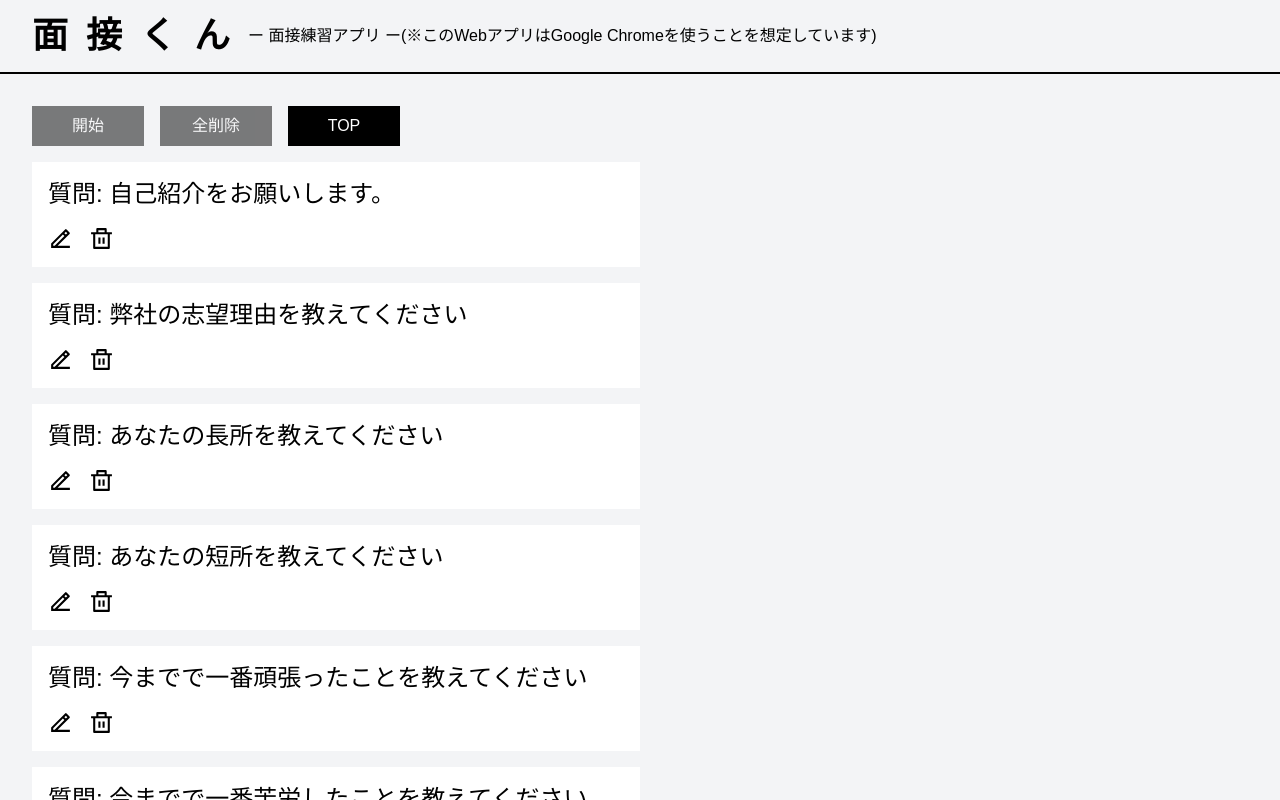
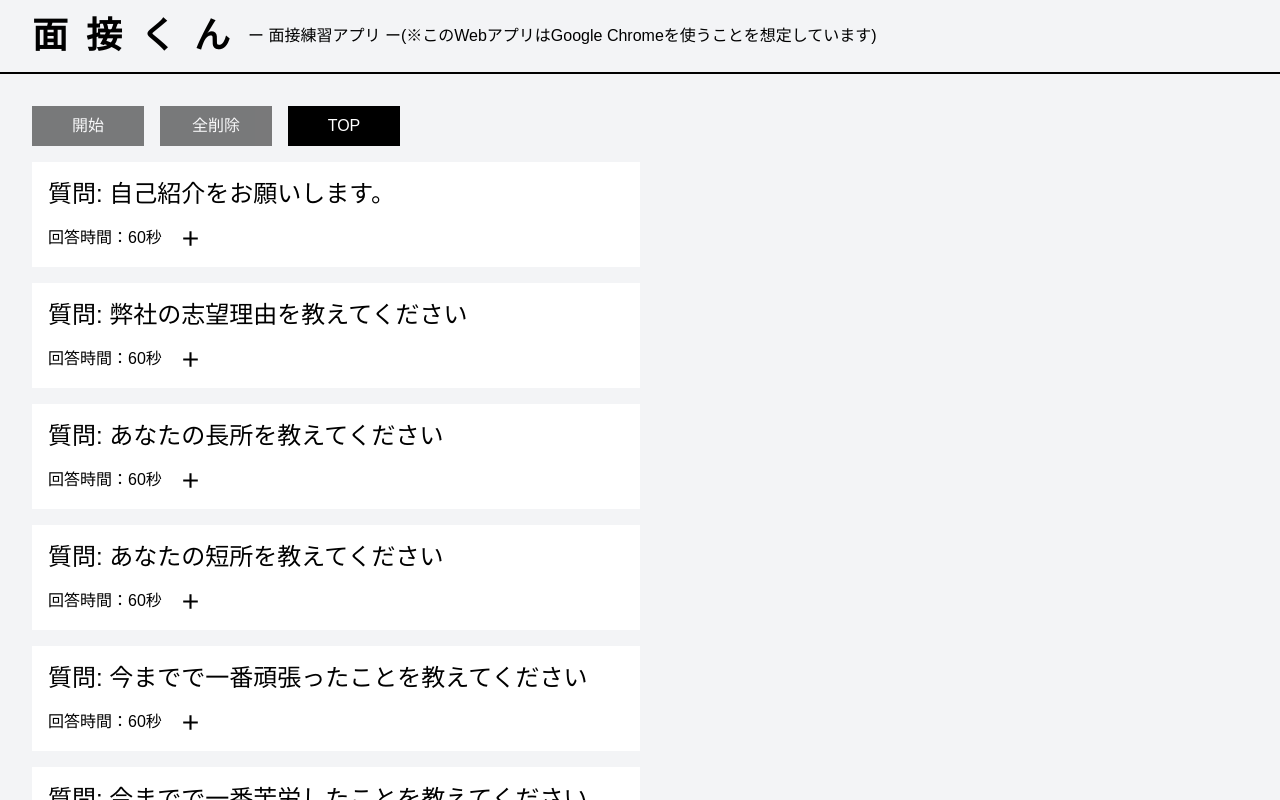
Before and after one commit to NozomuTsuruta/mensetu-kun, a Next.js app: page / in a window 1280 px wide. Both pictures are taken after a click on the button "頻出". Shown: the top 800 px of the page. Built offline with nearby package versions, Linux system fonts and the light colour scheme; a web font is replaced by a local one.

Commit message:
add: 頻出質問を追加できるよ質問を追加できるようにした

```diff
--- a/src/components/Item.tsx
+++ b/src/components/Item.tsx
@@ -1,16 +1,22 @@
 import { FC, useState } from "react";
-import { RiDeleteBinLine, RiEdit2Line } from "react-icons/ri";
+import { RiAddFill, RiDeleteBinLine, RiEdit2Line } from "react-icons/ri";
 import { useDispatch } from "react-redux";
-import { deleteQuestion, updateQustion } from "../redux/questions/actions";
+import {
+  createQuestion,
+  deleteQuestion,
+  updateQustion,
+} from "../redux/questions/actions";
 import { IQuestion } from "../redux/questions/types";
 import { Form } from "./Form";
 
 type IProps = {
   id: string;
   text: string;
+  second: number;
+  isFrequent: boolean;
 };
 
-export const Item: FC<IProps> = ({ id, text }) => {
+export const Item: FC<IProps> = ({ id, text, second, isFrequent }) => {
   const [edit, setEdit] = useState(false);
   const dispatch = useDispatch();
   const deleteItem = () => {
@@ -22,6 +28,9 @@ export const Item: FC<IProps> = ({ id, text }) => {
     dispatch(updateQustion(id, data));
     setEdit(false);
   };
+  const addItem = () => {
+    dispatch(createQuestion({ text, second }));
+  };
 
   return edit ? (
     <Form mode="edit" submit={submit} text={text} setEdit={setEdit} />
@@ -29,12 +38,21 @@ export const Item: FC<IProps> = ({ id, text }) => {
     <div className="group p-4 bg-white mb-4 min-w-80 w-1/2">
       <h2 className="text-2xl">質問: {text}</h2>
       <div className="flex mt-4">
+        <p className="mr-4">回答時間：{second}秒</p>
+        {isFrequent ? (
+          <button onClick={addItem}>
+            <RiAddFill className="icon" size={25} />
+          </button>
+        ) : (
+          <>
             <button className="mr-4" onClick={() => setEdit(true)}>
               <RiEdit2Line className="icon" size={25} />
             </button>
             <button onClick={deleteItem}>
               <RiDeleteBinLine className="icon" size={25} />
             </button>
+          </>
+        )}
       </div>
     </div>
   );
--- a/src/components/List.tsx
+++ b/src/components/List.tsx
@@ -4,12 +4,19 @@ import { Item } from "./Item";
 
 type IProps = {
   list: IQuestion[];
+  isFrequent: boolean;
 };
 
-export const List: FC<IProps> = ({ list }) => (
-  <ul>
-    {list.map(({ id, text }) => (
-      <Item key={id} id={id} text={text} />
+export const List: FC<IProps> = ({ list, isFrequent }) => (
+  <ul className="mb-8">
+    {list.map(({ id, text, second }) => (
+      <Item
+        key={id}
+        id={id}
+        text={text}
+        second={second}
+        isFrequent={isFrequent}
+      />
     ))}
   </ul>
 );
--- a/src/pages/frequent.tsx
+++ /dev/null
@@ -1,18 +0,0 @@
-import { useSelector } from "react-redux";
-import { Item } from "../components/Item";
-import { IStore } from "../redux";
-import { frequentQuestions } from "../util";
-
-export default function Frequent() {
-  const questions = useSelector((state: IStore) => state.questions);
-  const list = frequentQuestions.filter(
-    ({ text }) => !questions.some((question) => question.text === text)
-  );
-  return (
-    <div>
-      {list.map(({ id, text }) => (
-        <Item key={id} id={id} text={text} />
-      ))}
-    </div>
-  );
-}
--- a/src/pages/index.tsx
+++ b/src/pages/index.tsx
@@ -58,7 +58,7 @@ export default function Index() {
         </button>
       </div>
       {!isFrequent && <Form mode="add" submit={submit} />}
-      <List list={list} />
+      <List list={list} isFrequent={isFrequent} />
     </FormProvider>
   );
 }
```
Lines whose indentation alone changed are shown as unchanged.
